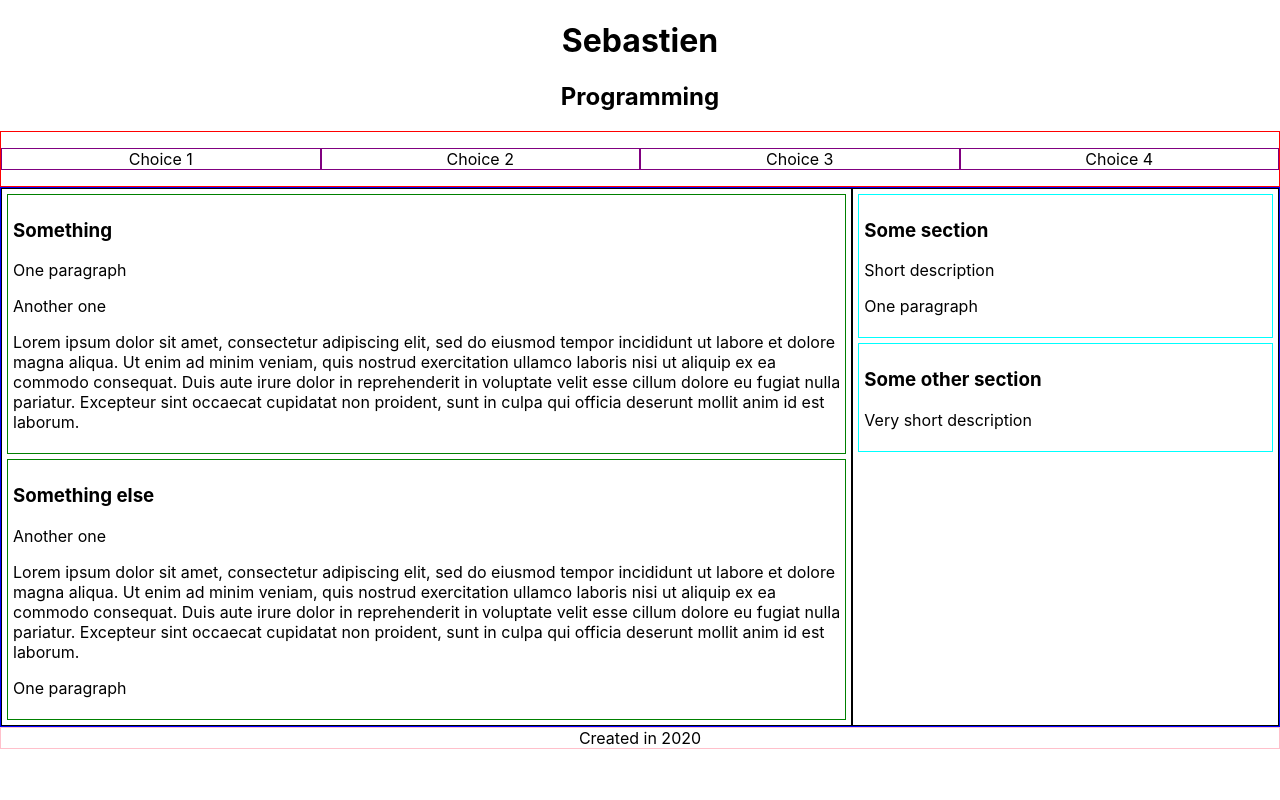
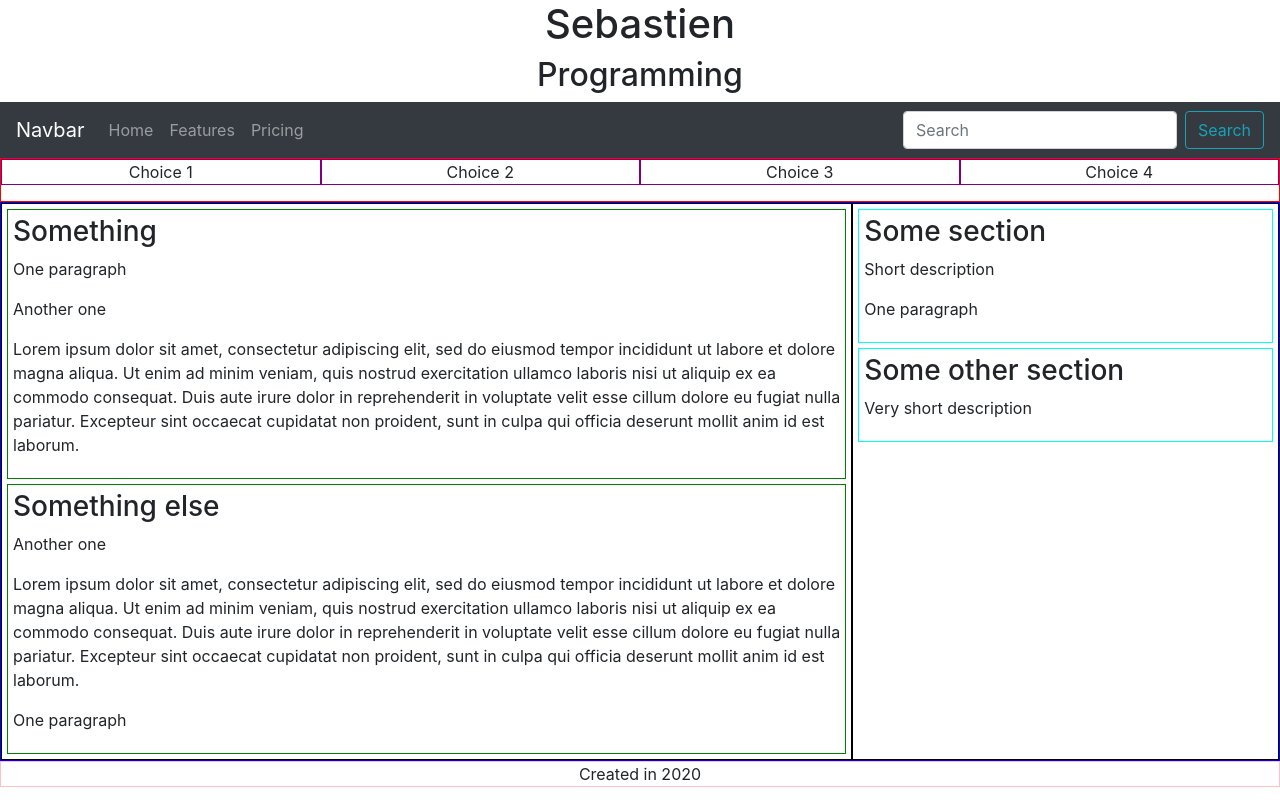
Before and after one commit to sebranly/sebranly.github.io, a React (Create React App) app: page / in a window 1280 px wide. Built offline with nearby package versions, Linux system fonts and the light colour scheme.

Commit message:
feat: add boostrap

```diff
--- a/src/App.tsx
+++ b/src/App.tsx
@@ -1,7 +1,13 @@
 import * as React from "react";
 import "./App.css";
+import "bootstrap/dist/css/bootstrap.min.css";
 import classnames from "classnames";
 import { Helmet, HelmetProvider } from "react-helmet-async";
+import Button from "react-bootstrap/Button";
+import Form from "react-bootstrap/Form";
+import FormControl from "react-bootstrap/FormControl";
+import Nav from "react-bootstrap/Nav";
+import Navbar from "react-bootstrap/Navbar";
 
 const App = () => {
   const [visible, setVisible] = React.useState(false);
@@ -24,6 +30,12 @@
 
   return (
     <HelmetProvider>
+      <link
+        rel="stylesheet"
+        href="https://maxcdn.bootstrapcdn.com/bootstrap/4.5.0/css/bootstrap.min.css"
+        integrity="sha384-9aIt2nRpC12Uk9gS9baDl411NQApFmC26EwAOH8WgZl5MYYxFfc+NcPb1dKGj7Sk"
+        data-cross-origin="anonymous"
+      />
       <Helmet>
         <title>Sebastien</title>
         <link rel="canonical" href="https://sebranly.github.io/" />
@@ -31,6 +43,18 @@
       <div className="main">
         <h1>Sebastien</h1>
         <h2>Programming</h2>
+        <Navbar bg="dark" variant="dark">
+          <Navbar.Brand href="#home">Navbar</Navbar.Brand>
+          <Nav className="mr-auto">
+            <Nav.Link href="#home">Home</Nav.Link>
+            <Nav.Link href="#features">Features</Nav.Link>
+            <Nav.Link href="#pricing">Pricing</Nav.Link>
+          </Nav>
+          <Form inline>
+            <FormControl type="text" placeholder="Search" className="mr-sm-2" />
+            <Button variant="outline-info">Search</Button>
+          </Form>
+        </Navbar>
         <div className="menu">
           <ul className="choices">
             <li
```
Also changed, not shown: package.json (+12 -8 lines), 1 other file (tests, documents, lock files or other folders).
